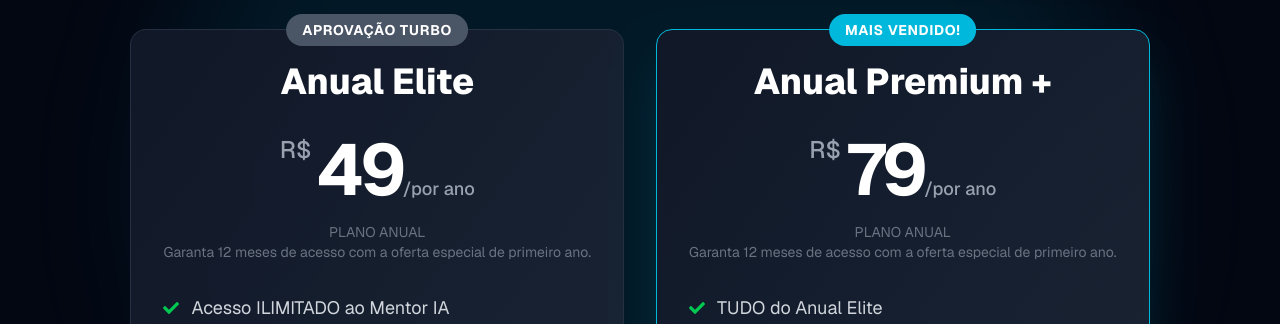
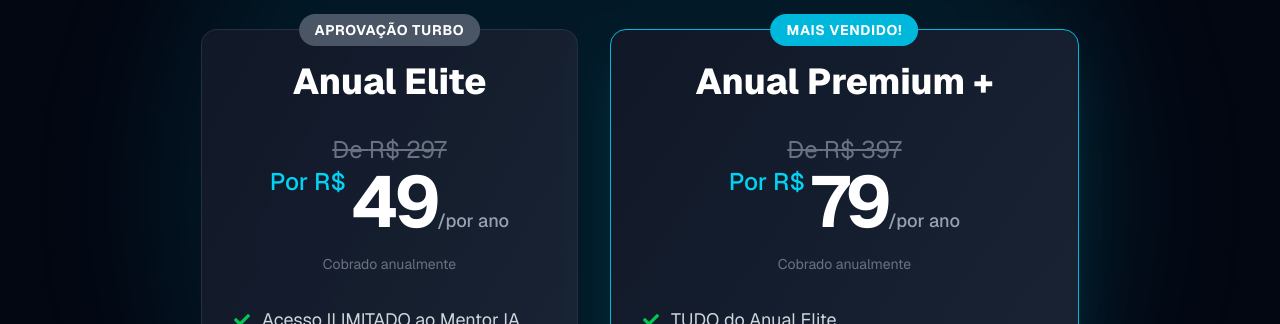
Before and after one commit to iagabaritei-sketch/landing-page-ia, a Next.js app: page / in a window 1280 px wide. Shown: the part 5760-6084 px from the top of the page. Built offline with nearby package versions, Linux system fonts and the light colour scheme.

Commit message:
ulTIMA DA  ULTIMA

```diff
--- a/app/landing/page.tsx
+++ b/app/landing/page.tsx
@@ -570,25 +570,24 @@ export default function LandingPage() {
                 <FaShieldAlt className="text-cyan-400 mr-2"/>
                 <span className="text-cyan-400 text-sm font-medium">Investimento Seguro</span>
             </div>
-    {/* Título principal ainda maior */}
-    <h2 className="text-6xl md:text-7xl font-extrabold leading-tight"> {/* <-- MUDANÇA AQUI */}
+            <h2 className="text-6xl md:text-7xl font-extrabold leading-tight">
                 Escolha o Plano da <br/> <span className="text-cyan-400">Sua Aprovação</span>
             </h2>
-    {/* Subtítulo com mais destaque */}
-    <p className="text-gray-400 mt-4 max-w-2xl mx-auto text-xl"> {/* <-- MUDANÇA AQUI */}
+            <p className="text-gray-400 mt-4 max-w-2xl mx-auto text-xl">
                 O único investimento que separa você do seu nome no Diário Oficial.
             </p>
         </div>
 
-        {/* Contêiner dos cards */}
+        {/* Contêiner dos cards com a propriedade 'originalPrice' adicionada */}
         <div className="flex flex-wrap justify-center items-stretch gap-8 max-w-5xl mx-auto">
 
-            {/* Card do Plano Elite */}
+            {/* Card do Plano Elite com o preço original */}
             <PlanoCard
                 dataAos="fade-up"
                 dataAosDelay="300"
                 title="Anual Elite"
                 price="R$ 49"
+                originalPrice="R$ 297" // <-- ADICIONAMOS ISSO
                 priceDetail="/por ano"
                 tag="Aprovação Turbo"
                 featureColor="blue"
@@ -603,12 +602,13 @@ export default function LandingPage() {
                 link="https://pay.kiwify.com.br/QuDnKAZ"
             />
 
-            {/* Card do Plano Premium+ */}
+            {/* Card do Plano Premium+ com o preço original */}
             <PlanoCard
                 dataAos="fade-up"
                 dataAosDelay="150"
                 title="Anual Premium +"
                 price="R$ 79"
+                originalPrice="R$ 397" // <-- ADICIONAMOS ISSO
                 priceDetail="/por ano"
                 tag="MAIS VENDIDO!"
                 isFeatured={true}
@@ -774,10 +774,11 @@ const HowToUseCard = ({ number, title, description, dataAos, dataAosDelay }: How
     </div>
 );
 
-// O tipo das propriedades
+// Adicione a nova propriedade 'originalPrice' como opcional na lista de tipos
 type PlanoCardProps = {
     title: string;
     price: string;
+    originalPrice?: string; // <-- ADICIONAMOS ISSO
     priceDetail: string;
     items: string[];
     tag?: string;
@@ -786,11 +787,11 @@ type PlanoCardProps = {
     cta: string;
     dataAos: string;
     dataAosDelay: string;
-  link: string; // <-- 1. ADICIONE ESTA LINHA
+    link: string;
 };
 
-// A definição do card
-const PlanoCard = ({ title, price, priceDetail, items, tag, isFeatured, featureColor = 'cyan', cta, dataAos, dataAosDelay, link }: PlanoCardProps) => (
+// O componente atualizado para mostrar o preço original
+const PlanoCard = ({ title, price, originalPrice, priceDetail, items, tag, isFeatured, featureColor = 'cyan', cta, dataAos, dataAosDelay, link }: PlanoCardProps) => (
     <div
         className={`
             bg-gradient-to-br from-gray-900 to-gray-800/90 p-8 rounded-2xl flex flex-col border transition-all duration-300 group
@@ -812,18 +813,28 @@ const PlanoCard = ({ title, price, priceDetail, items, tag, isFeatured, featureC
             `}>{tag}</div>
         }
 
-        {/* TÍTULO DO CARD: Aumentado para 4xl */}
         <h3 className="text-4xl font-extrabold mb-4 text-center group-hover:text-cyan-400 transition-colors">{title}</h3>
 
+        {/* === ESTE É O BLOCO DE PREÇO ATUALIZADO === */}
         <div className="text-center my-4">
-            <span className="text-2xl font-medium text-gray-400 align-top">R$ </span>
+            {/* Mostra o preço original com um risco, APENAS se ele for fornecido */}
+            {originalPrice && (
+                <p className="text-2xl text-gray-500 line-through">
+                    De {originalPrice}
+                </p>
+            )}
+
+            {/* Preço com desconto */}
+            <div>
+                <span className="text-2xl font-medium text-cyan-400 align-top">Por R$ </span>
                 <span className="text-7xl font-bold tracking-tighter text-white">{price.replace('R$ ', '')}</span>
                 <span className="text-lg font-medium text-gray-400">{priceDetail}</span>
             </div>
+        </div>
+        {/* === FIM DO BLOCO DE PREÇO === */}
 
-        <p className="text-sm text-gray-500 mb-8 text-center">PLANO ANUAL<br></br>Garanta 12 meses de acesso com a oferta especial de primeiro ano.</p>
+        <p className="text-sm text-gray-500 mb-8 text-center">Cobrado anualmente</p>
 
-        {/* LISTA DE BENEFÍCIOS: Texto aumentado para text-lg */}
         <ul className="space-y-4 mb-10 text-gray-300 flex-grow">
             {items.map((item: string, i: number) => (
                 <li key={i} className="flex items-center gap-3 border-b border-gray-700/60 pb-3">
@@ -833,7 +844,6 @@ const PlanoCard = ({ title, price, priceDetail, items, tag, isFeatured, featureC
             ))}
         </ul>
 
-        {/* BOTÃO CTA: Texto aumentado para 2xl */}
         <a
             href={link}
             target="_blank"
--- a/app/page.tsx
+++ b/app/page.tsx
@@ -570,25 +570,24 @@ export default function LandingPage() {
                 <FaShieldAlt className="text-cyan-400 mr-2"/>
                 <span className="text-cyan-400 text-sm font-medium">Investimento Seguro</span>
             </div>
-    {/* Título principal ainda maior */}
-    <h2 className="text-6xl md:text-7xl font-extrabold leading-tight"> {/* <-- MUDANÇA AQUI */}
+            <h2 className="text-6xl md:text-7xl font-extrabold leading-tight">
                 Escolha o Plano da <br/> <span className="text-cyan-400">Sua Aprovação</span>
             </h2>
-    {/* Subtítulo com mais destaque */}
-    <p className="text-gray-400 mt-4 max-w-2xl mx-auto text-xl"> {/* <-- MUDANÇA AQUI */}
+            <p className="text-gray-400 mt-4 max-w-2xl mx-auto text-xl">
                 O único investimento que separa você do seu nome no Diário Oficial.
             </p>
         </div>
 
-        {/* Contêiner dos cards */}
+        {/* Contêiner dos cards com a propriedade 'originalPrice' adicionada */}
         <div className="flex flex-wrap justify-center items-stretch gap-8 max-w-5xl mx-auto">
 
-            {/* Card do Plano Elite */}
+            {/* Card do Plano Elite com o preço original */}
             <PlanoCard
                 dataAos="fade-up"
                 dataAosDelay="300"
                 title="Anual Elite"
                 price="R$ 49"
+                originalPrice="R$ 297" // <-- ADICIONAMOS ISSO
                 priceDetail="/por ano"
                 tag="Aprovação Turbo"
                 featureColor="blue"
@@ -603,12 +602,13 @@ export default function LandingPage() {
                 link="https://pay.kiwify.com.br/QuDnKAZ"
             />
 
-            {/* Card do Plano Premium+ */}
+            {/* Card do Plano Premium+ com o preço original */}
             <PlanoCard
                 dataAos="fade-up"
                 dataAosDelay="150"
                 title="Anual Premium +"
                 price="R$ 79"
+                originalPrice="R$ 397" // <-- ADICIONAMOS ISSO
                 priceDetail="/por ano"
                 tag="MAIS VENDIDO!"
                 isFeatured={true}
@@ -774,10 +774,11 @@ const HowToUseCard = ({ number, title, description, dataAos, dataAosDelay }: How
     </div>
 );
 
-// O tipo das propriedades
+// Adicione a nova propriedade 'originalPrice' como opcional na lista de tipos
 type PlanoCardProps = {
     title: string;
     price: string;
+    originalPrice?: string; // <-- ADICIONAMOS ISSO
     priceDetail: string;
     items: string[];
     tag?: string;
@@ -786,11 +787,11 @@ type PlanoCardProps = {
     cta: string;
     dataAos: string;
     dataAosDelay: string;
-  link: string; // <-- 1. ADICIONE ESTA LINHA
+    link: string;
 };
 
-// A definição do card
-const PlanoCard = ({ title, price, priceDetail, items, tag, isFeatured, featureColor = 'cyan', cta, dataAos, dataAosDelay, link }: PlanoCardProps) => (
+// O componente atualizado para mostrar o preço original
+const PlanoCard = ({ title, price, originalPrice, priceDetail, items, tag, isFeatured, featureColor = 'cyan', cta, dataAos, dataAosDelay, link }: PlanoCardProps) => (
     <div
         className={`
             bg-gradient-to-br from-gray-900 to-gray-800/90 p-8 rounded-2xl flex flex-col border transition-all duration-300 group
@@ -812,18 +813,28 @@ const PlanoCard = ({ title, price, priceDetail, items, tag, isFeatured, featureC
             `}>{tag}</div>
         }
 
-        {/* TÍTULO DO CARD: Aumentado para 4xl */}
         <h3 className="text-4xl font-extrabold mb-4 text-center group-hover:text-cyan-400 transition-colors">{title}</h3>
 
+        {/* === ESTE É O BLOCO DE PREÇO ATUALIZADO === */}
         <div className="text-center my-4">
-            <span className="text-2xl font-medium text-gray-400 align-top">R$ </span>
+            {/* Mostra o preço original com um risco, APENAS se ele for fornecido */}
+            {originalPrice && (
+                <p className="text-2xl text-gray-500 line-through">
+                    De {originalPrice}
+                </p>
+            )}
+
+            {/* Preço com desconto */}
+            <div>
+                <span className="text-2xl font-medium text-cyan-400 align-top">Por R$ </span>
                 <span className="text-7xl font-bold tracking-tighter text-white">{price.replace('R$ ', '')}</span>
                 <span className="text-lg font-medium text-gray-400">{priceDetail}</span>
             </div>
+        </div>
+        {/* === FIM DO BLOCO DE PREÇO === */}
 
-        <p className="text-sm text-gray-500 mb-8 text-center">PLANO ANUAL<br></br>Garanta 12 meses de acesso com a oferta especial de primeiro ano.</p>
+        <p className="text-sm text-gray-500 mb-8 text-center">Cobrado anualmente</p>
 
-        {/* LISTA DE BENEFÍCIOS: Texto aumentado para text-lg */}
         <ul className="space-y-4 mb-10 text-gray-300 flex-grow">
             {items.map((item: string, i: number) => (
                 <li key={i} className="flex items-center gap-3 border-b border-gray-700/60 pb-3">
@@ -833,7 +844,6 @@ const PlanoCard = ({ title, price, priceDetail, items, tag, isFeatured, featureC
             ))}
         </ul>
 
-        {/* BOTÃO CTA: Texto aumentado para 2xl */}
         <a
             href={link}
             target="_blank"
```
Lines whose indentation alone changed are shown as unchanged.
